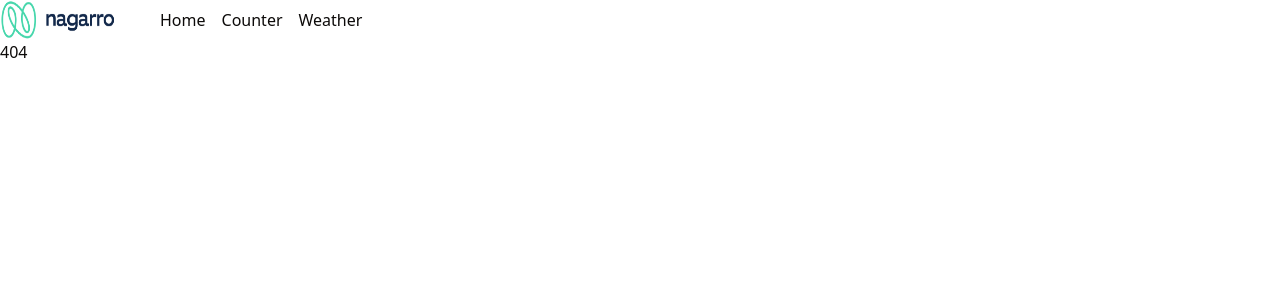
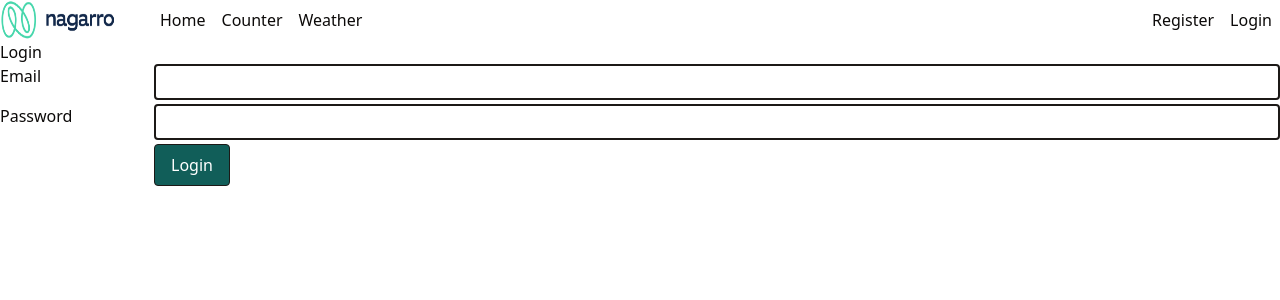
Before and after one commit to PaulNegoescu/joia-dupamasa, a React (Vite) app: page /login in a window 1280 px wide. Before the commit this address had no page. Shown: the top 300 px of the page. Built offline with nearby package versions, Linux system fonts and the light colour scheme.

Commit message:
Register and Login finished

```diff
--- a/package.json
+++ b/package.json
@@ -19,6 +19,7 @@
     "react-dom": "^18.2.0",
     "react-hook-form": "^7.51.2",
     "react-router-dom": "^6.22.3",
+    "react-toastify": "^10.0.5",
     "tailwind-merge": "^2.2.2",
     "tailwindcss-animate": "^1.0.7",
     "yup": "^1.4.0"
--- a/src/components/App/App.jsx
+++ b/src/components/App/App.jsx
@@ -1,6 +1,9 @@
 import { BrowserRouter, Routes, Route } from "react-router-dom";
+import { ToastContainer } from 'react-toastify';
 import { Nav } from "../Nav/Nav";
 import { Auth } from "../../features/Auth/Auth";
+
+import 'react-toastify/dist/ReactToastify.css';
 import './App.css';
 
 export function App() {
@@ -9,9 +12,11 @@ export function App() {
       <Nav />
       <Routes>
         <Route path="/" element={ <h1>Homepage</h1> } />
-        <Route path="/register" element={<Auth />} />
+        <Route path="register" element={<Auth />} />
+        <Route path="login" element={<Auth />} />
         <Route path="*" element={ <h1>404</h1> } />
       </Routes>
+      <ToastContainer />
     </BrowserRouter>
   )
 }
--- a/src/components/Nav/Nav.jsx
+++ b/src/components/Nav/Nav.jsx
@@ -1,12 +1,13 @@
 import { NavLink } from 'react-router-dom';
 import logo from '../../assets/images/logo.png';
 import styles from './Nav.module.css';
+import clsx from 'clsx';
 
 export function Nav() {
   return (
     <nav className={styles.topNav}>
       <img src={logo} alt="Logo of Nagarro" width="120" />
-      <menu className={styles.mainMenu}>
+      <menu className={clsx(styles.mainMenu, 'flex-grow')}>
         <li>
           <NavLink to="/">Home</NavLink>
         </li>
@@ -16,6 +17,12 @@ export function Nav() {
         <li>
           <NavLink to="weather">Weather</NavLink>
         </li>
+        <li className="ml-auto">
+          <NavLink to="register">Register</NavLink>
+        </li>
+        <li>
+          <NavLink to="login">Login</NavLink>
+        </li>
       </menu>
     </nav>
   );
--- a/src/features/Auth/Auth.jsx
+++ b/src/features/Auth/Auth.jsx
@@ -1,17 +1,25 @@
 import { useForm } from 'react-hook-form';
 import { yupResolver } from '@hookform/resolvers/yup';
 import { object, ref, string } from 'yup';
+import { toast } from 'react-toastify';
+import { useLocation } from 'react-router-dom';
 import { Form } from '@/components/forms/Form';
 import { Input } from '@/components/forms/Input';
 import { PrimaryButton } from '@/components/forms/Buttons';
 
-const schema = object({
+const baseSchema = {
   email: string()
     .required('Please enter an email address')
     .email('The email address needs to be valid.'),
   password: string()
     .required('Please enter a password')
     .min(4, 'The password needs to be at least 4 characters long.'),
+};
+
+const loginSchema = object(baseSchema);
+
+const registerSchema = object({
+  ...baseSchema,
   retypePassword: string()
     .required('Please type your password again.')
     .oneOf([ref('password')], 'The passwords did not match.'),
@@ -20,21 +28,46 @@ const schema = object({
 });
 
 export function Auth() {
+  const { pathname } = useLocation();
+  let isRegister = true;
+  if (pathname === '/login') {
+    isRegister = false;
+  }
+
   const {
     register,
     handleSubmit,
     formState: { errors },
   } = useForm({
-    resolver: yupResolver(schema),
+    resolver: yupResolver(isRegister ? registerSchema : loginSchema),
   });
 
-  function onSubmit(formData) {
-    console.log(formData);
+  async function onSubmit(formData) {
+    const apiUrl = import.meta.env.VITE_API_URL;
+    const endpoint = isRegister ? '/register' : '/login';
+
+    const { retypePassword, ...sendToServer } = formData;
+
+    const data = await fetch(`${apiUrl}${endpoint}`, {
+      method: 'POST',
+      body: JSON.stringify(sendToServer),
+      headers: {
+        'Content-Type': 'application/json',
+      },
+    }).then((res) => res.json());
+
+    if (!data.accessToken) {
+      toast.error(data);
+      return;
+    }
+
+    // put this into context
+    console.log(data);
   }
 
   return (
     <>
-      <h1>Register</h1>
+      <h1>{isRegister ? 'Register' : 'Login'}</h1>
       <Form onSubmit={handleSubmit(onSubmit)}>
         <Input
           type="email"
@@ -48,6 +81,8 @@ export function Auth() {
           labelText="Password"
           errorMessage={errors?.password?.message}
         />
+        {isRegister && (
+          <>
             <Input
               type="password"
               {...register('retypePassword')}
@@ -66,8 +101,12 @@ export function Auth() {
               labelText="Last Name"
               errorMessage={errors?.lastName?.message}
             />
+          </>
+        )}
 
-        <PrimaryButton className="col-start-2">Register</PrimaryButton>
+        <PrimaryButton className="col-start-2">
+          {isRegister ? 'Register' : 'Login'}
+        </PrimaryButton>
       </Form>
     </>
   );
```
Also changed, not shown: db.json, 2 other files (tests, documents, lock files or other folders). Lines whose indentation alone changed are shown as unchanged.
